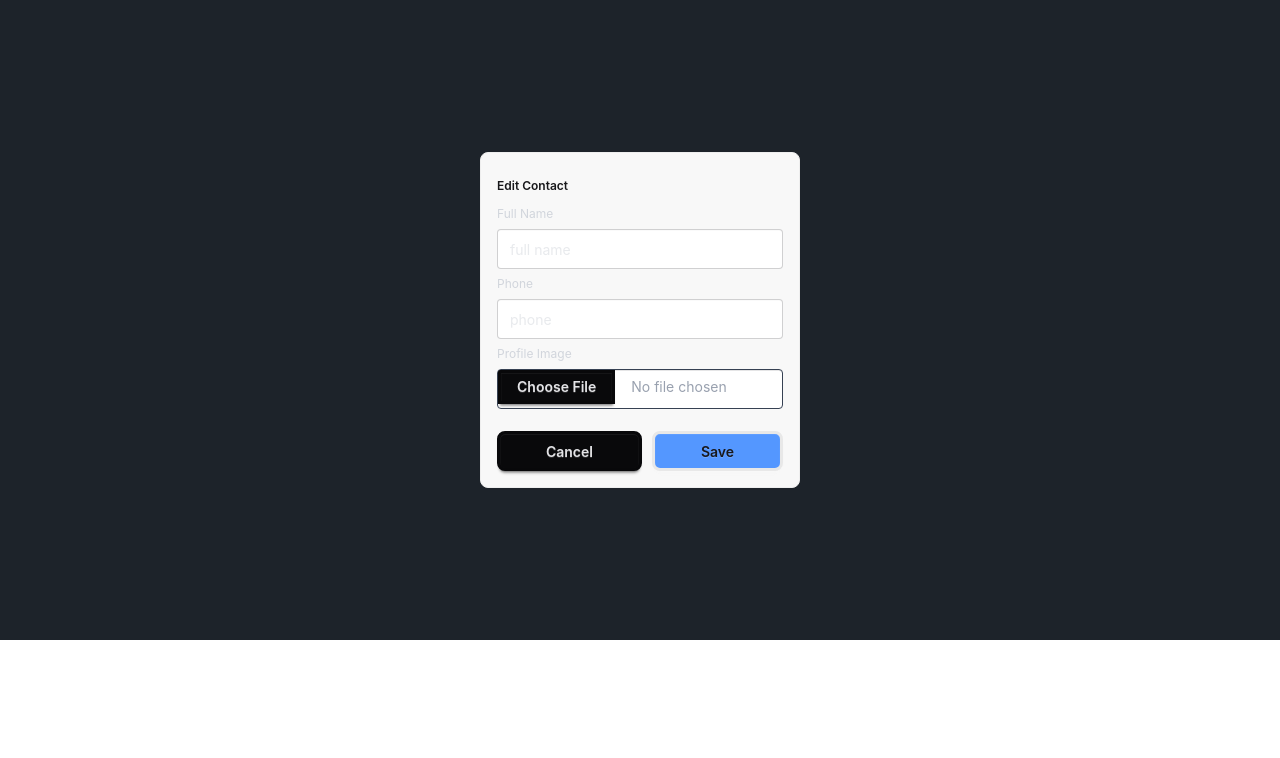
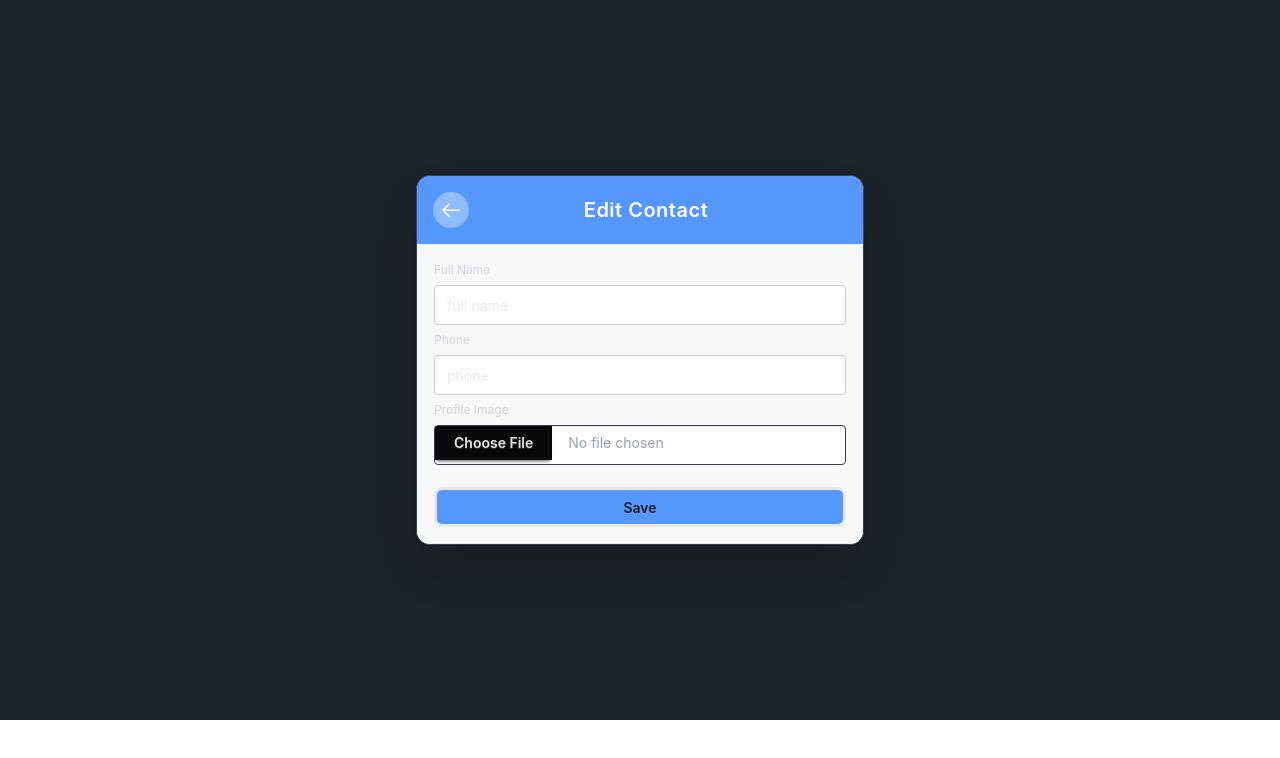
Before and after one commit to dearnasaruddin/peoplePad-frontend, a React (Vite) app: page /edit-contact in a window 1280 px wide. Shown: the top 758 px of the page. Built offline with nearby package versions, Linux system fonts and the light colour scheme; no server answers.

Commit message:
create contact and edit contact page redesigned

```diff
--- a/src/components/layout/Header.jsx
+++ b/src/components/layout/Header.jsx
@@ -11,7 +11,7 @@ const Header = ({ auth, heading = 'PeoplePad' }) => {
     const [isHomeRoute, setIsHomeRoute] = useState(pathname == '/')
 
     return (
-        <div className={`bg-blue-500/80 p-2 lg:p-4  text-white flex items-center ${isHomeRoute ? 'justify-between ' : 'pr-10'}`}>
+        <div className={`bg-blue-500/80 text-white flex items-center ${isHomeRoute ? 'justify-between p-2 lg:p-4' : 'py-2 lg:py-4 pl-2 lg:pl-4 pr-6 lg:pr-10'}`}>
 
             {isHomeRoute ?
                 <>
--- a/src/components/shared/ContactForm.jsx
+++ b/src/components/shared/ContactForm.jsx
@@ -6,7 +6,7 @@ import { Link, useNavigate } from 'react-router-dom'
 import { toast } from 'sonner'
 
 
-const ContactForm = ({ contactToEdit, heading }) => {
+const ContactForm = ({ contactToEdit }) => {
 
     const navigate = useNavigate()
     const [loading, setLoading] = useState(false)
@@ -95,14 +95,13 @@ const ContactForm = ({ contactToEdit, heading }) => {
 
     return (
 
-        <form onSubmit={(e) => handleSubmit(e)} className="fieldset bg-base-200 border-base-300 rounded-box w-xs border p-4">
-            <legend className="fieldset-legend">{heading}</legend>
+        <form onSubmit={(e) => handleSubmit(e)} className="fieldset bg-base-200 border-base-300 rounded-box w-full border p-4">
 
             <label className="label text-gray-300">Full Name</label>
-            <input type="text" name="name" value={formData?.name} required onChange={(e) => handleChange(e)} className="input text-gray-300 border focus:border-none focus:outline-1 focus:outline-gray-400" placeholder="full name" />
+            <input type="text" name="name" value={formData?.name} required onChange={(e) => handleChange(e)} className='input text-gray-300 border focus:border-none focus:outline-1 focus:outline-gray-400 w-full' placeholder="full name" />
 
             <label className="label text-gray-300">Phone</label>
-            <input type="tel" name="phone" value={formData?.phone} required inputMode="numeric" onChange={(e) => handleChange(e)} className="input text-gray-300 border focus:border-none focus:outline-1 focus:outline-gray-400" placeholder="phone" />
+            <input type="tel" name="phone" value={formData?.phone} required inputMode="numeric" onChange={(e) => handleChange(e)} className='input text-gray-300 border focus:border-none focus:outline-1 focus:outline-gray-400 w-full' placeholder="phone" />
 
             <label className="label text-gray-300">Profile Image</label>
 
@@ -127,10 +126,7 @@ const ContactForm = ({ contactToEdit, heading }) => {
                     <button className="btn">Loading...</button>
 
                     :
-                    <div className="flex gap-2.5 items-center mt-4">
-                        <Link to={'/'} className="btn grow btn-neutral rounded-md">Cancel</Link>
-                        <button type="submit" className="btn grow bg-blue-500/80 rounded-md">Save</button>
-                    </div>
+                    <button type="submit" className="btn grow bg-blue-500/80 rounded-md mt-4">Save</button>
             }
         </form>
 
--- a/src/pages/CreateContactPage.jsx
+++ b/src/pages/CreateContactPage.jsx
@@ -1,3 +1,4 @@
+import CommonLayout from "@/components/layout/CommonLayout"
 import ContactForm from "@/components/shared/ContactForm"
 import { useEffect } from "react"
 import { useNavigate } from "react-router-dom"
@@ -15,9 +16,9 @@ const CreateContactPage = () => {
     }, [])
 
     return (
-        <div className="flex flex-col justify-center items-center h-[80vh]">
-            <ContactForm heading='Create Contact'/>
-        </div>
+        <CommonLayout heading='Create Contact'>
+            <ContactForm />
+        </CommonLayout>
     )
 }
 
--- a/src/pages/EditContactPage.jsx
+++ b/src/pages/EditContactPage.jsx
@@ -1,13 +1,14 @@
 import { useLocation } from 'react-router-dom';
 import ContactForm from "@/components/shared/ContactForm"
+import CommonLayout from '@/components/layout/CommonLayout';
 
 
 const EditContactPage = () => {
     const location = useLocation()
     return (
-        <div className='flex flex-col justify-center items-center h-[80vh]'>
-            <ContactForm contactToEdit={location.state} heading='Edit Contact' />
-        </div>
+        <CommonLayout heading='Edit Contact'>
+            <ContactForm contactToEdit={location.state} />
+        </CommonLayout>
     )
 }
 
```
